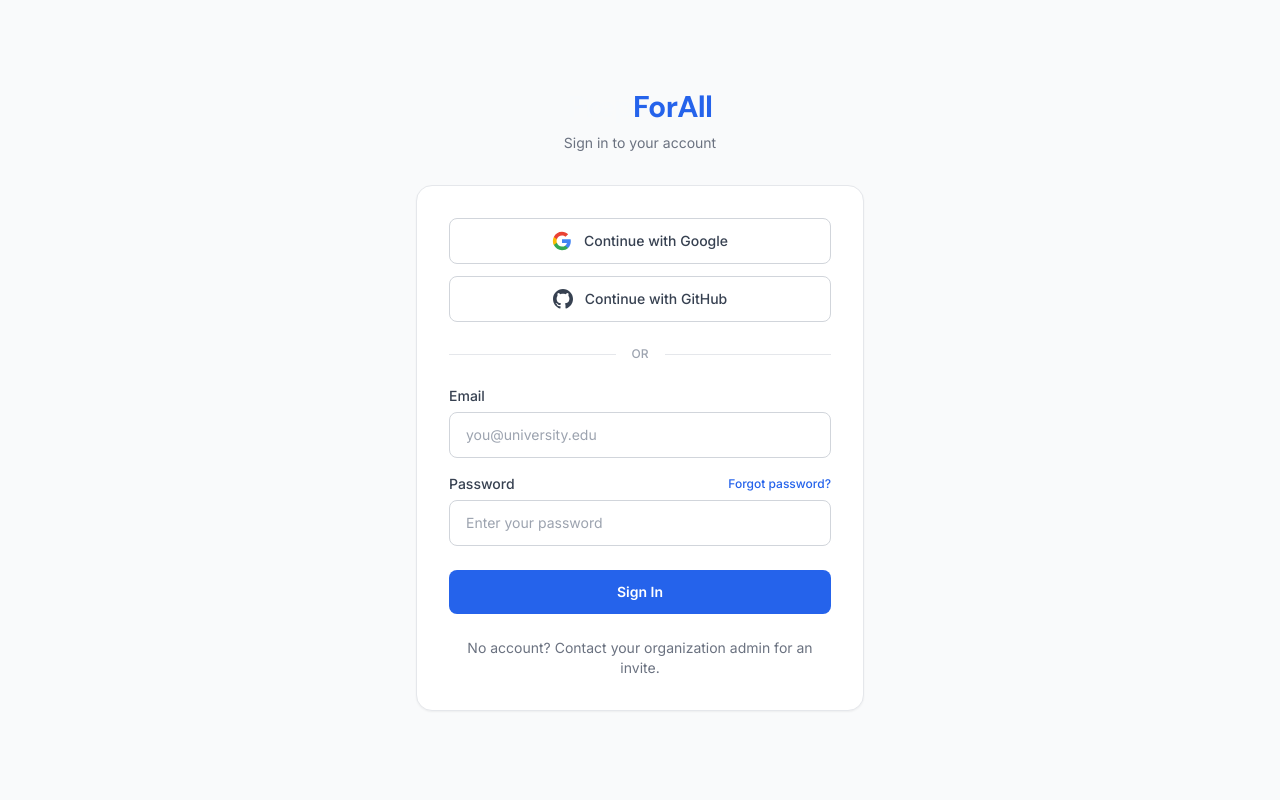
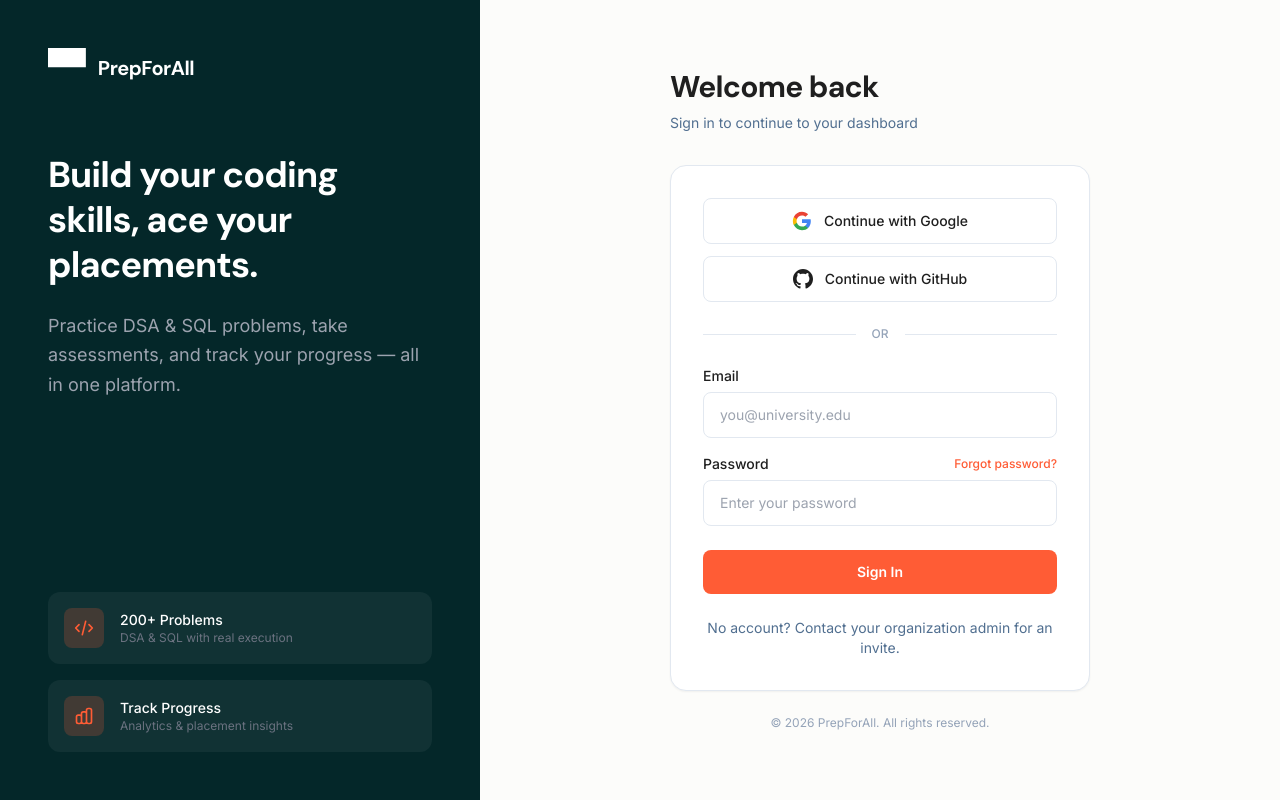
Before and after one commit to jagdishvaner/prepforall, a React (Vite) app in the folder apps/platform/: page /auth/login in a window 1280 px wide. Built offline with nearby package versions, Linux system fonts and the light colour scheme; no server answers.

Commit message:
fix(platform): redesign login page to match marketing site brand

```diff
--- a/apps/platform/src/routes/auth/login.tsx
+++ b/apps/platform/src/routes/auth/login.tsx
@@ -45,25 +45,90 @@ function LoginPage() {
   };
 
   return (
-    <div className="flex min-h-screen items-center justify-center bg-gray-50 px-4">
-      <div className="w-full max-w-md">
-        {/* Brand */}
-        <div className="mb-8 text-center">
-          <h1 className="text-3xl font-bold tracking-tight">
-            Prep<span className="text-blue-600">ForAll</span>
+    <div className="flex min-h-screen" style={{ fontFamily: "'Inter', system-ui, sans-serif" }}>
+      {/* Left panel — brand */}
+      <div
+        className="hidden w-[480px] flex-col justify-between p-12 lg:flex"
+        style={{ backgroundColor: '#042729' }}
+      >
+        <div>
+          <a href="http://localhost:3001" className="flex items-center gap-3">
+            <img
+              src="/images/logo.jpeg"
+              alt="PrepForAll"
+              className="h-10 w-auto brightness-0 invert"
+              style={{ clipPath: 'inset(0 0 52% 0)' }}
+            />
+            <span className="text-xl font-bold tracking-tight text-white" style={{ fontFamily: "'DM Sans', sans-serif" }}>
+              PrepForAll
+            </span>
+          </a>
+          <div className="mt-16">
+            <h2
+              className="text-4xl font-semibold leading-tight tracking-tight text-white"
+              style={{ fontFamily: "'DM Sans', sans-serif" }}
+            >
+              Build your coding skills, ace your placements.
+            </h2>
+            <p className="mt-6 text-lg leading-relaxed text-gray-400">
+              Practice DSA & SQL problems, take assessments, and track your progress — all in one platform.
+            </p>
+          </div>
+        </div>
+
+        <div className="space-y-4">
+          <div className="flex items-center gap-4 rounded-xl p-4" style={{ backgroundColor: 'rgba(255,255,255,0.05)' }}>
+            <div className="flex h-10 w-10 items-center justify-center rounded-lg" style={{ backgroundColor: 'rgba(255,92,53,0.2)' }}>
+              <svg className="h-5 w-5" style={{ color: '#ff5c35' }} fill="none" viewBox="0 0 24 24" stroke="currentColor" strokeWidth={2}>
+                <path strokeLinecap="round" strokeLinejoin="round" d="M10 20l4-16m4 4l4 4-4 4M6 16l-4-4 4-4" />
+              </svg>
+            </div>
+            <div>
+              <p className="text-sm font-medium text-white">200+ Problems</p>
+              <p className="text-xs text-gray-500">DSA & SQL with real execution</p>
+            </div>
+          </div>
+          <div className="flex items-center gap-4 rounded-xl p-4" style={{ backgroundColor: 'rgba(255,255,255,0.05)' }}>
+            <div className="flex h-10 w-10 items-center justify-center rounded-lg" style={{ backgroundColor: 'rgba(255,92,53,0.2)' }}>
+              <svg className="h-5 w-5" style={{ color: '#ff5c35' }} fill="none" viewBox="0 0 24 24" stroke="currentColor" strokeWidth={2}>
+                <path strokeLinecap="round" strokeLinejoin="round" d="M9 19v-6a2 2 0 00-2-2H5a2 2 0 00-2 2v6a2 2 0 002 2h2a2 2 0 002-2zm0 0V9a2 2 0 012-2h2a2 2 0 012 2v10m-6 0a2 2 0 002 2h2a2 2 0 002-2m0 0V5a2 2 0 012-2h2a2 2 0 012 2v14a2 2 0 01-2 2h-2a2 2 0 01-2-2z" />
+              </svg>
+            </div>
+            <div>
+              <p className="text-sm font-medium text-white">Track Progress</p>
+              <p className="text-xs text-gray-500">Analytics & placement insights</p>
+            </div>
+          </div>
+        </div>
+      </div>
+
+      {/* Right panel — form */}
+      <div className="flex flex-1 items-center justify-center px-6" style={{ backgroundColor: '#fcfcfa' }}>
+        <div className="w-full max-w-[420px]">
+          {/* Mobile logo */}
+          <div className="mb-8 text-center lg:hidden">
+            <h1 className="text-2xl font-bold tracking-tight" style={{ fontFamily: "'DM Sans', sans-serif", color: '#1f1f1f' }}>
+              Prep<span style={{ color: '#ff5c35' }}>ForAll</span>
             </h1>
-          <p className="mt-2 text-sm text-gray-500">
-            Sign in to your account
+          </div>
+
+          <div className="hidden lg:block">
+            <h1 className="text-3xl font-semibold tracking-tight" style={{ fontFamily: "'DM Sans', sans-serif", color: '#1f1f1f' }}>
+              Welcome back
+            </h1>
+            <p className="mt-2 text-sm" style={{ color: '#516f90' }}>
+              Sign in to continue to your dashboard
             </p>
           </div>
 
           {/* Card */}
-        <div className="rounded-2xl border border-gray-200 bg-white p-8 shadow-sm">
+          <div className="mt-8 rounded-2xl border bg-white p-8 shadow-sm" style={{ borderColor: '#e2e8f0' }}>
             {/* OAuth buttons */}
             <div className="flex flex-col gap-3">
               <button
                 onClick={() => handleOAuth('google')}
-              className="flex items-center justify-center gap-3 rounded-lg border border-gray-300 bg-white px-4 py-3 text-sm font-medium text-gray-700 transition-colors hover:bg-gray-50"
+                className="flex items-center justify-center gap-3 rounded-lg border px-4 py-3 text-sm font-medium transition-colors hover:bg-gray-50"
+                style={{ borderColor: '#e2e8f0', color: '#1f1f1f' }}
               >
                 <svg className="h-5 w-5" viewBox="0 0 24 24">
                   <path fill="#4285F4" d="M22.56 12.25c0-.78-.07-1.53-.2-2.25H12v4.26h5.92a5.06 5.06 0 01-2.2 3.32v2.77h3.57c2.08-1.92 3.28-4.74 3.28-8.1z"/>
@@ -75,7 +140,8 @@ function LoginPage() {
               </button>
               <button
                 onClick={() => handleOAuth('github')}
-              className="flex items-center justify-center gap-3 rounded-lg border border-gray-300 bg-white px-4 py-3 text-sm font-medium text-gray-700 transition-colors hover:bg-gray-50"
+                className="flex items-center justify-center gap-3 rounded-lg border px-4 py-3 text-sm font-medium transition-colors hover:bg-gray-50"
+                style={{ borderColor: '#e2e8f0', color: '#1f1f1f' }}
               >
                 <svg className="h-5 w-5" fill="currentColor" viewBox="0 0 24 24">
                   <path d="M12 0c-6.626 0-12 5.373-12 12 0 5.302 3.438 9.8 8.207 11.387.599.111.793-.261.793-.577v-2.234c-3.338.726-4.033-1.416-4.033-1.416-.546-1.387-1.333-1.756-1.333-1.756-1.089-.745.083-.729.083-.729 1.205.084 1.839 1.237 1.839 1.237 1.07 1.834 2.807 1.304 3.492.997.107-.775.418-1.305.762-1.604-2.665-.305-5.467-1.334-5.467-5.931 0-1.311.469-2.381 1.236-3.221-.124-.303-.535-1.524.117-3.176 0 0 1.008-.322 3.301 1.23.957-.266 1.983-.399 3.003-.404 1.02.005 2.047.138 3.006.404 2.291-1.552 3.297-1.23 3.297-1.23.653 1.653.242 2.874.118 3.176.77.84 1.235 1.911 1.235 3.221 0 4.609-2.807 5.624-5.479 5.921.43.372.823 1.102.823 2.222v3.293c0 .319.192.694.801.576 4.765-1.589 8.199-6.086 8.199-11.386 0-6.627-5.373-12-12-12z"/>
@@ -86,15 +152,15 @@ function LoginPage() {
 
             {/* Divider */}
             <div className="my-6 flex items-center gap-4">
-            <div className="h-px flex-1 bg-gray-200" />
-            <span className="text-xs font-medium text-gray-400">OR</span>
-            <div className="h-px flex-1 bg-gray-200" />
+              <div className="h-px flex-1" style={{ backgroundColor: '#e2e8f0' }} />
+              <span className="text-xs font-medium" style={{ color: '#94a3b8' }}>OR</span>
+              <div className="h-px flex-1" style={{ backgroundColor: '#e2e8f0' }} />
             </div>
 
             {/* Email/password form */}
             <form onSubmit={handleEmailLogin} className="flex flex-col gap-4">
               <div>
-              <label htmlFor="email" className="mb-1.5 block text-sm font-medium text-gray-700">
+                <label htmlFor="email" className="mb-1.5 block text-sm font-medium" style={{ color: '#1f1f1f' }}>
                   Email
                 </label>
                 <input
@@ -104,15 +170,18 @@ function LoginPage() {
                   value={email}
                   onChange={(e) => setEmail(e.target.value)}
                   placeholder="you@university.edu"
-                className="w-full rounded-lg border border-gray-300 bg-white px-4 py-3 text-sm placeholder:text-gray-400 focus:border-blue-500 focus:outline-none focus:ring-2 focus:ring-blue-500/20"
+                  className="w-full rounded-lg border bg-white px-4 py-3 text-sm transition-all focus:outline-none focus:ring-2"
+                  style={{ borderColor: '#e2e8f0', color: '#1f1f1f' }}
+                  onFocus={(e) => { e.target.style.borderColor = '#ff5c35'; e.target.style.boxShadow = '0 0 0 3px rgba(255,92,53,0.1)'; }}
+                  onBlur={(e) => { e.target.style.borderColor = '#e2e8f0'; e.target.style.boxShadow = 'none'; }}
                 />
               </div>
               <div>
                 <div className="mb-1.5 flex items-center justify-between">
-                <label htmlFor="password" className="text-sm font-medium text-gray-700">
+                  <label htmlFor="password" className="text-sm font-medium" style={{ color: '#1f1f1f' }}>
                     Password
                   </label>
-                <a href="/auth/forgot-password" className="text-xs font-medium text-blue-600 hover:text-blue-700">
+                  <a href="/auth/forgot-password" className="text-xs font-medium transition-colors hover:underline" style={{ color: '#ff5c35' }}>
                     Forgot password?
                   </a>
                 </div>
@@ -123,20 +192,29 @@ function LoginPage() {
                   value={password}
                   onChange={(e) => setPassword(e.target.value)}
                   placeholder="Enter your password"
-                className="w-full rounded-lg border border-gray-300 bg-white px-4 py-3 text-sm placeholder:text-gray-400 focus:border-blue-500 focus:outline-none focus:ring-2 focus:ring-blue-500/20"
+                  className="w-full rounded-lg border bg-white px-4 py-3 text-sm transition-all focus:outline-none focus:ring-2"
+                  style={{ borderColor: '#e2e8f0', color: '#1f1f1f' }}
+                  onFocus={(e) => { e.target.style.borderColor = '#ff5c35'; e.target.style.boxShadow = '0 0 0 3px rgba(255,92,53,0.1)'; }}
+                  onBlur={(e) => { e.target.style.borderColor = '#e2e8f0'; e.target.style.boxShadow = 'none'; }}
                 />
               </div>
               <button
                 type="submit"
                 disabled={isSubmitting}
-              className="mt-2 rounded-lg bg-blue-600 px-4 py-3 text-sm font-semibold text-white transition-colors hover:bg-blue-700 disabled:opacity-50"
+                className="mt-2 rounded-lg px-4 py-3 text-sm font-semibold text-white transition-all hover:brightness-110 disabled:opacity-50"
+                style={{ backgroundColor: '#ff5c35' }}
               >
                 {isSubmitting ? 'Signing in...' : 'Sign In'}
               </button>
             </form>
 
-          <p className="mt-6 text-center text-sm text-gray-500">
+            <p className="mt-6 text-center text-sm" style={{ color: '#516f90' }}>
               No account? Contact your organization admin for an invite.
+            </p>
+          </div>
+
+          <p className="mt-6 text-center text-xs" style={{ color: '#94a3b8' }}>
+            &copy; 2026 PrepForAll. All rights reserved.
           </p>
         </div>
       </div>
```
Also changed, not shown: apps/platform/public/images/logo.jpeg (added). Lines whose indentation alone changed are shown as unchanged.
